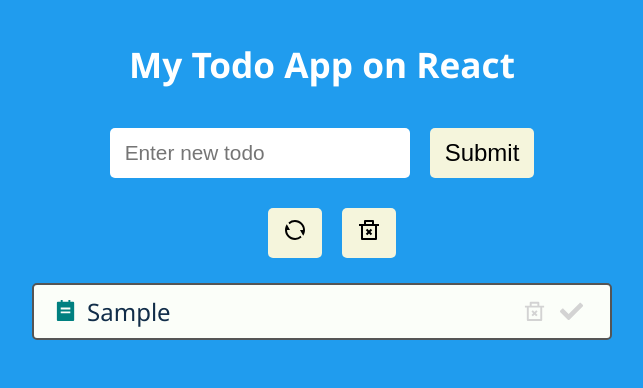
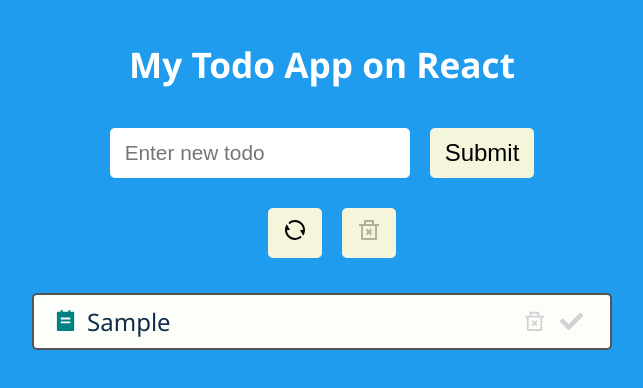
Before and after one commit to mariata06/todo-App, a React (Create React App) app: page / in a window 1280 px wide. Both pictures are taken after typing "Sample" into the empty fields and a click on the button "Submit". Shown: the top 388 px of the page, without its empty margins (318-961 px from the left). Built offline with nearby package versions, Linux system fonts and the light colour scheme.

Commit message:
Добавляет счетчик выполненных задач

```diff
--- a/src/App.js
+++ b/src/App.js
@@ -44,12 +44,21 @@ function App() {
     setTodos(todos.filter((todo) => !todo.isCompleted))
   }
 
+  const completedTodosCount = todos.filter((todo) => todo.isCompleted).length;
+
   return (
     <div className="App">
       <h1>My Todo App on React</h1>
       <TodoForm addTodoItem={addTodoHandler}/>
-      <TodoActions resetTodos={resetTodoHandler} deleteCompletedTodos={deleteCompletedTodoHandler}/>
-      <TodoList todos={todos} deleteTodoItem={deleteTodoHandler} toggleTodoItem={toggleTodoHandler}/>
+      {!!todos.length && (
+        <TodoActions
+          completedTodosExist={!!completedTodosCount}
+          resetTodos={resetTodoHandler}
+          deleteCompletedTodos={deleteCompletedTodoHandler}
+          />
+        )}
+        <TodoList todos={todos} deleteTodoItem={deleteTodoHandler} toggleTodoItem={toggleTodoHandler}/>
+        {completedTodosCount > 0 && <h2>{`You have completed ${completedTodosCount} ${completedTodosCount > 1 ? 'todos' : 'todo'}`}</h2>}
     </div>
   );
 }
--- a/src/components/Todos/Todo.js
+++ b/src/components/Todos/Todo.js
@@ -1,6 +1,6 @@
-import { RiTodoFill } from "react-icons/ri";
-import { RiDeleteBin2Line } from "react-icons/ri";
-import { FaCheck } from "react-icons/fa";
+import { RiTodoFill } from 'react-icons/ri';
+import { RiDeleteBin2Line } from 'react-icons/ri';
+import { FaCheck } from 'react-icons/fa';
 import styles from './Todo.module.css'
 
 function Todo({ todo, deleteTodo, toggleTodo }) {
--- a/src/components/Todos/TodoActions.js
+++ b/src/components/Todos/TodoActions.js
@@ -1,12 +1,13 @@
 import { RiDeleteBin2Line, RiRefreshLine } from 'react-icons/ri';
-import Button from "../UI/Button";
+import Button from '../UI/Button';
+import styles from './TodoActions.module.css';
 
-function TodoActions({ resetTodos, deleteCompletedTodos }) {
+function TodoActions({ resetTodos, deleteCompletedTodos, completedTodosExist }) {
     return (
-        <>
+        <div className={styles.todoActionsContainer}>
             <Button title="Reset TodoItems" onClick={resetTodos}><RiRefreshLine /></Button>
-            <Button title="Clear Completed TodoItems" onClick={deleteCompletedTodos}><RiDeleteBin2Line /></Button>
-        </>
+            <Button title="Clear Completed TodoItems" onClick={deleteCompletedTodos} disabled={!completedTodosExist}><RiDeleteBin2Line /></Button>
+        </div>
     )
 }
 
--- a/src/components/Todos/TodoActions.module.css
+++ b/src/components/Todos/TodoActions.module.css
@@ -0,0 +1,3 @@
+.todoActionsContainer {
+    margin: 10px;
+}
--- a/src/components/Todos/TodoForm.js
+++ b/src/components/Todos/TodoForm.js
@@ -1,5 +1,6 @@
-import { useState } from "react";
+import { useState } from 'react';
 import styles from './TodoForm.module.css'
+import Button from '../UI/Button';
 
 function TodoForm({ addTodoItem }) {
     const [text, setText] = useState('');
@@ -17,7 +18,7 @@ function TodoForm({ addTodoItem }) {
         <div className={styles.todoFormContainer}>
             <form onSubmit={onSubmitHandler}>
                 <input placeholder="Enter new todo" value={text} onChange={(e) => setText(e.target.value)}/>
-                <button type="submit">Submit</button>
+                <Button type="submit" title="Submit">Submit</Button>
             </form>
         </div>
     )
--- a/src/components/Todos/TodoForm.module.css
+++ b/src/components/Todos/TodoForm.module.css
@@ -13,22 +13,6 @@
     width: 45%;
     height: 30px;
     font-size: 1.3rem;
-}
-
-.todoFormContainer button {
-    margin-left: 20px;
-    height: 50px;
-    cursor: pointer;
-    background-color: beige;
-    font-size: 1.5rem;
-}
-
-.todoFormContainer button:hover {
-    background-color: rgb(240, 240, 155);
-}
-
-.todoFormContainer input,
-.todoFormContainer button {
     padding: 10px 15px;
     border: none;
     border-radius: 5px;
--- a/src/components/Todos/TodoList.js
+++ b/src/components/Todos/TodoList.js
@@ -1,4 +1,4 @@
-import Todo from "./Todo";
+import Todo from './Todo';
 import styles from './TodoList.module.css'
 
 function TodoList(props) {
--- a/src/components/UI/Button.js
+++ b/src/components/UI/Button.js
@@ -1,8 +1,15 @@
 import styles from './Button.module.css'
 
-function Button({onClick, children, title, disabled = false}) {
+function Button(props) {
+    const { children, disabled = false} = props;
+
     return (
-        <button className={styles.button} onClick={onClick} title={title} disabled={disabled}>{children}</button>
+        <button
+            {...props}
+            className={styles.button}
+            disabled={disabled}>
+            {children}
+        </button>
     )
 }
 
```
